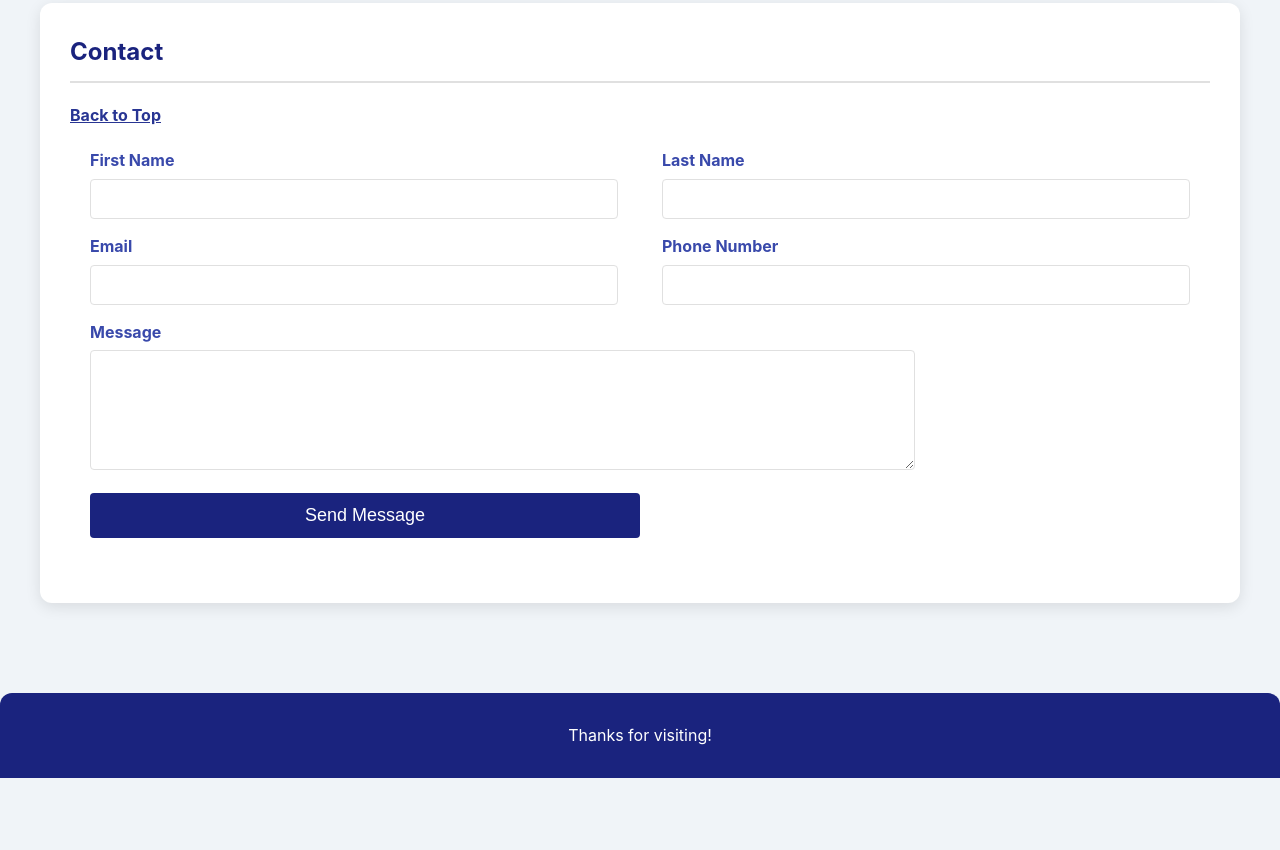
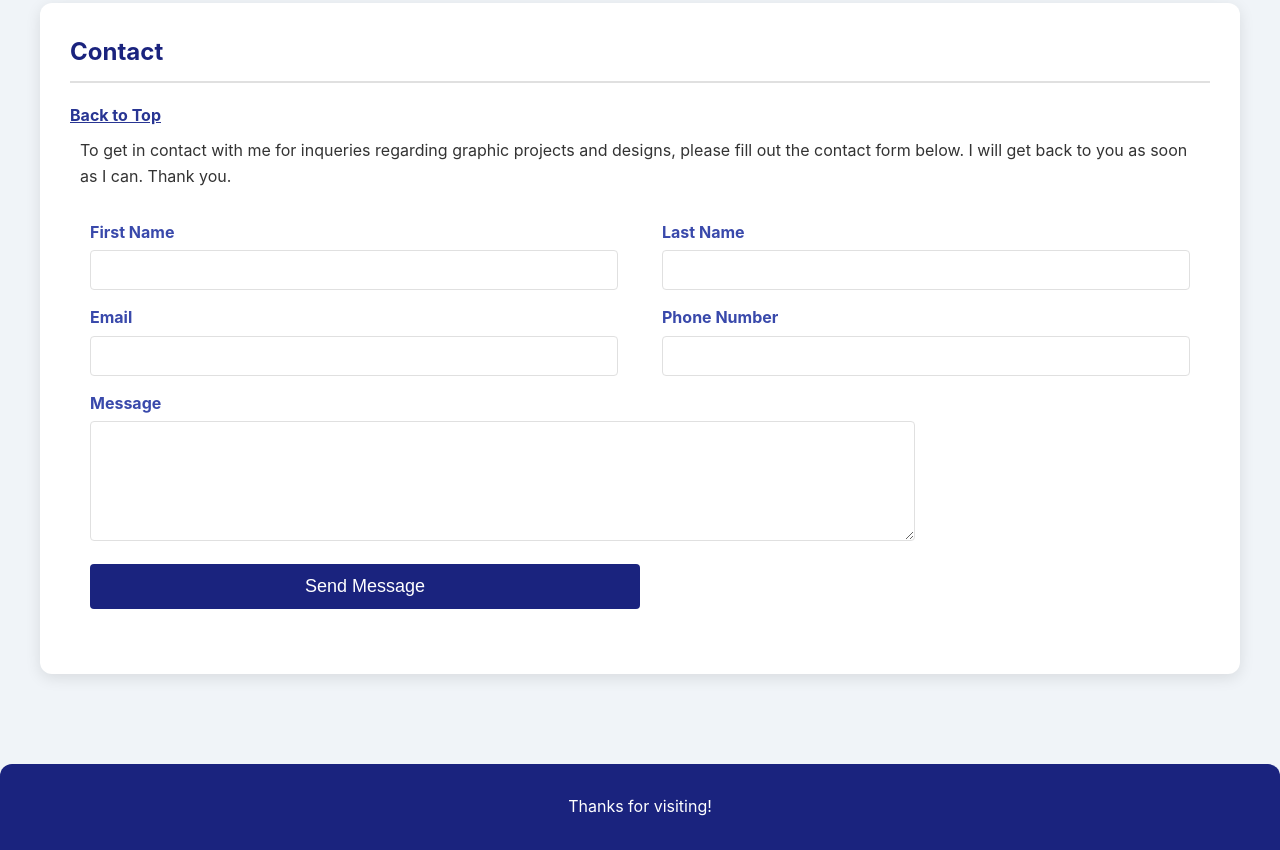
Before and after one commit to TonyS04/Portfolio-Website, a plain HTML site: page index.html in a window 1280 px wide. Shown: the part 2220-3070 px from the top of the page. Before the commit the page ends 2998 px from the top, so only its background shows below. Drawn offline with Linux system fonts and the light colour scheme.

Commit message:
Update index.html

```diff
--- a/index.html
+++ b/index.html
@@ -83,6 +83,8 @@
       <div class="section" id="contact">
           <h2>Contact</h2>
           <strong><a href="#header" class="intlink">Back to Top</a></strong>
+         <p>To get in contact with me for inqueries regarding graphic projects and designs, please fill out the contact form below.
+           I will get back to you as soon as I can. Thank you. </p>
 
       <div class="form-container">
 
```
